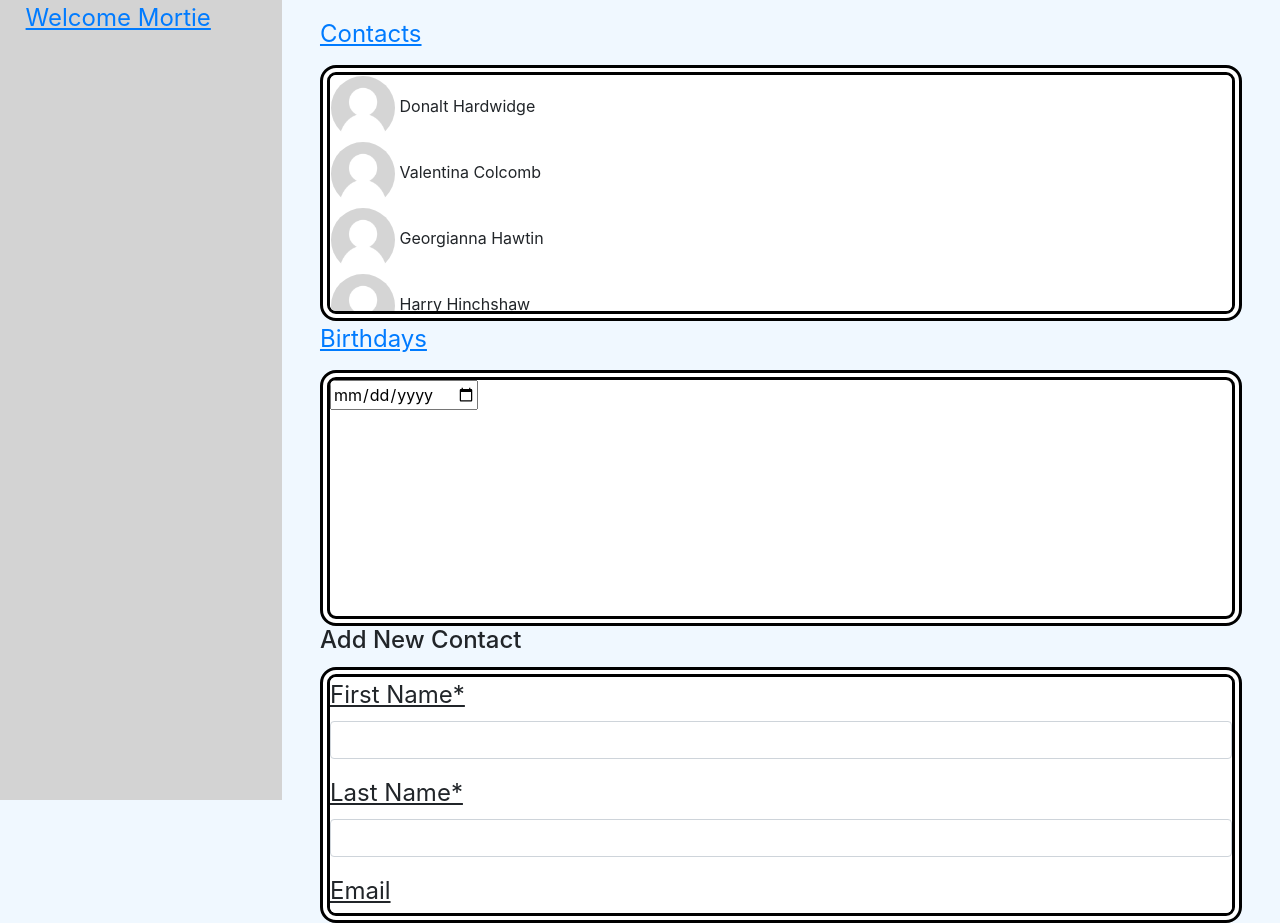
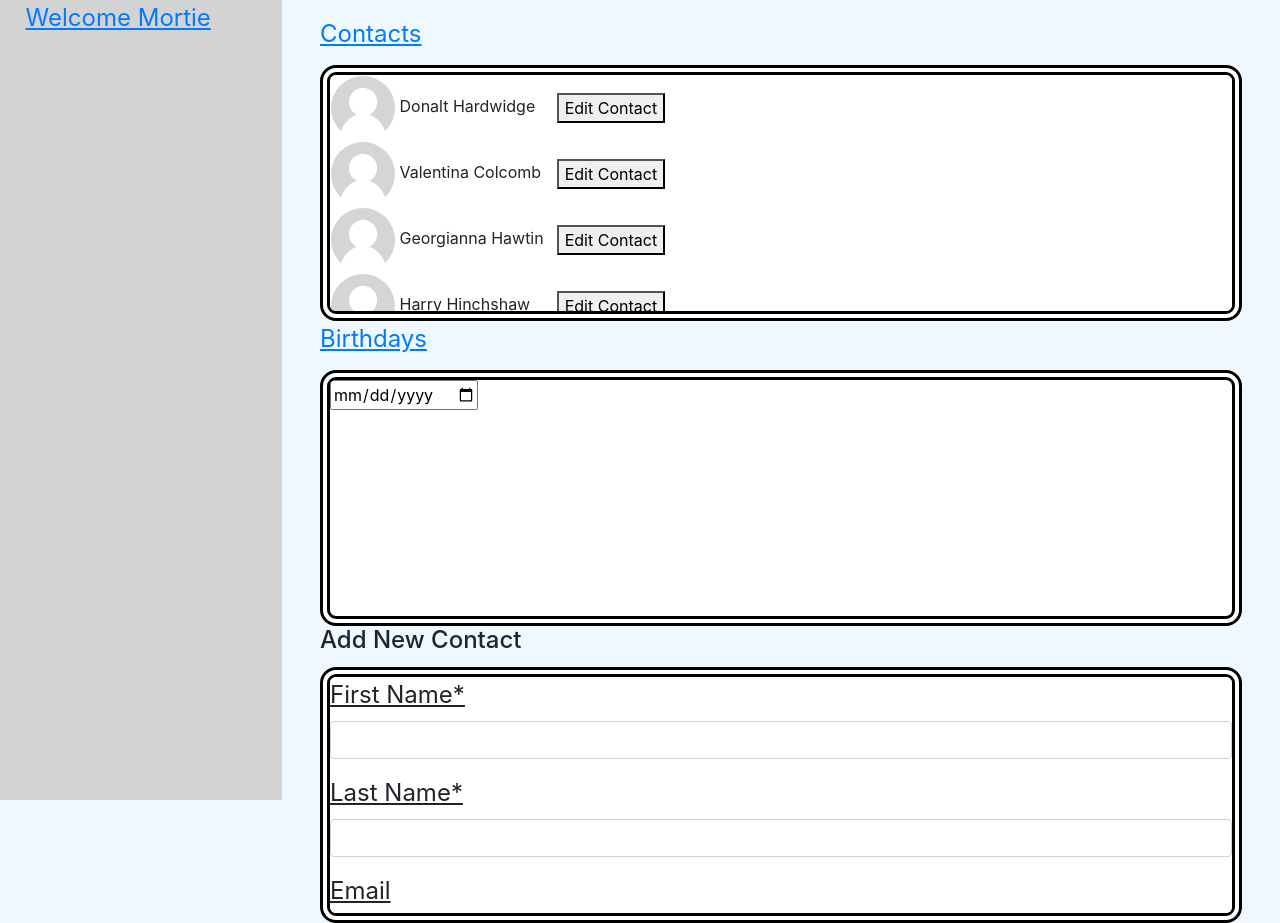
Before and after one commit to hkuzma/PhoneBookApp, a Flask app: page /Welcome in a window 1280 px wide. Shown: the part 160-1083 px from the top of the page. Run offline with Flask 3, Linux system fonts and the light colour scheme; the visitor is signed in with stand-in values (Sample User, id 1); data comes from the database, SQL or seed files in the repository; some libraries are stand-ins or nearby versions.

Commit message:
contact button

```diff
--- a/Templates/Welcome.html
+++ b/Templates/Welcome.html
@@ -24,11 +24,14 @@
                 <div class = "welcomebox">
                     <table>
                         {% for i in range(0, contacts|length) %}
-                        <tr class="contact" onclick="toggle(jscontacts[{{i}}])">
-                            <td>
+                        <tr>
+                            <td  class="contact" onclick="toggle(jscontacts[{{i}}])">
                                 <img class = "photo" src = "../static/empty-profile-grey.jpg"></img>
                                 {{contacts[i][2]}}&nbsp;{{contacts[i][3]}}
                             </td>
+                            <td>&nbsp;&nbsp;</td>
+                            <td>
+                                <button>Edit Contact</button>
                         </tr>
                         {%endfor%}
 
--- a/Templates/base.html
+++ b/Templates/base.html
@@ -98,7 +98,7 @@
 
 
 
-          for(let i=2;i < contact.length; i++){
+          for(let i=2;i < contact.length-1; i++){
 
 
             const tr = document.createElement('tr')
```
